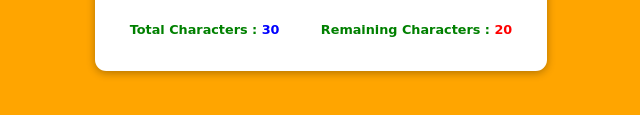
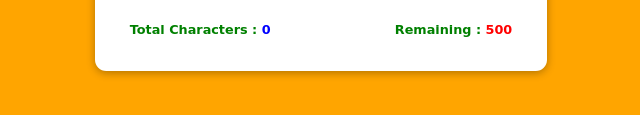
Before and after one commit to AbdullahCodingMaster/Real-time-character-counter, a plain HTML site: page index.html in a window 1280 px wide. Shown: the part 453-568 px from the top of the page, 319-959 px from the left. Drawn offline with Linux system fonts and the light colour scheme.

Commit message:
completed

```diff
--- a/index.html
+++ b/index.html
@@ -15,17 +15,17 @@
             id="textarea"
             class="textarea"
             placeholder="Please Enter Your Text Here.."
-            maxlength="50"
+            maxlength="500"
           ></textarea>
         </div>
         <div class="bottom--container">
           <p>
             Total Characters :
-            <span class="total__counter" id="total__counter">30</span>
+            <span class="total__counter" id="total__counter"></span>
           </p>
           <p>
-            Remaining Characters :
-            <span class="remaining__counter" id="remaining__counter">20</span>
+            Remaining :
+            <span class="remaining__counter" id="remaining__counter"></span>
           </p>
         </div>
       </div>
--- a/index.js
+++ b/index.js
@@ -0,0 +1,17 @@
+const textarea = document.getElementById("textarea");
+const totalCharacters = document.getElementById("total__counter");
+const remainingCharacters = document.getElementById("remaining__counter");
+
+textarea.addEventListener("keyup", () => {
+  UpdateCharacterCount();
+});
+
+UpdateCharacterCount();
+
+function UpdateCharacterCount() {
+  let totalCharacter = textarea.value.length;
+  let remainingCharacter =
+    textarea.getAttribute("maxlength") - textarea.value.length;
+  totalCharacters.innerText = totalCharacter;
+  remainingCharacters.innerText = remainingCharacter;
+}
```
